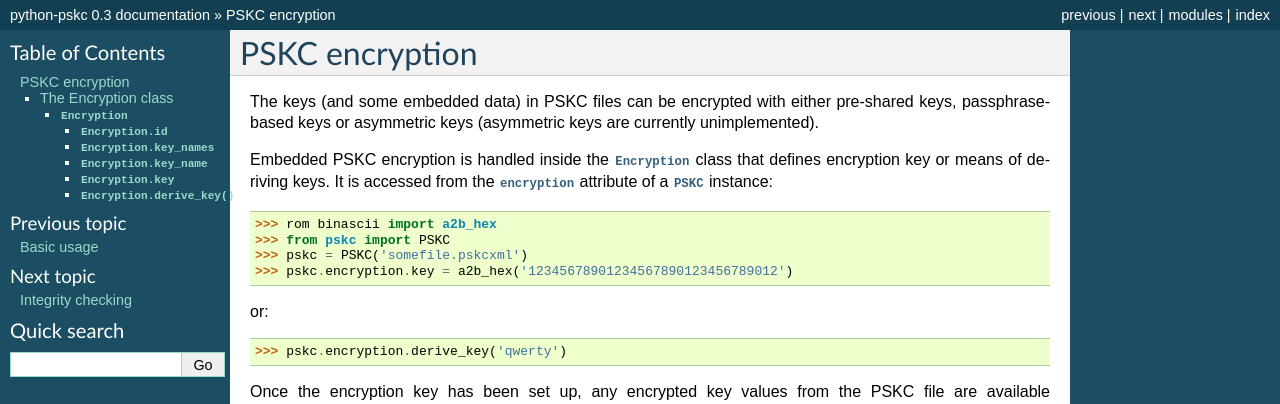
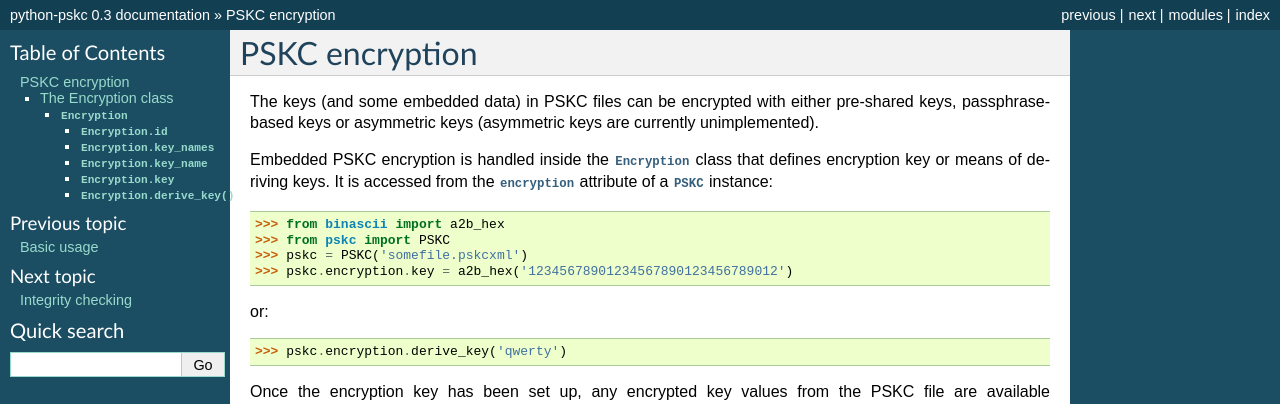
Before and after one commit to arthurdejong/python-pskc, a Sphinx documentation site: the page built from docs/encryption.rst, in a window 1280 px wide. Shown: the top 404 px of the page. Built offline with Sphinx 7.4.7, drawn with Linux system fonts in a browser that asks for light colours.

Commit message:
Fix typo in the documentation

```diff
--- a/docs/encryption.rst
+++ b/docs/encryption.rst
@@ -11,7 +11,7 @@ Embedded PSKC encryption is handled inside the :class:`Encryption` class that
 defines encryption key or means of deriving keys. It is accessed from the
 :attr:`~pskc.PSKC.encryption` attribute of a :class:`~pskc.PSKC` instance::
 
-   >>> rom binascii import a2b_hex
+   >>> from binascii import a2b_hex
    >>> from pskc import PSKC
    >>> pskc = PSKC('somefile.pskcxml')
    >>> pskc.encryption.key = a2b_hex('12345678901234567890123456789012')
```
